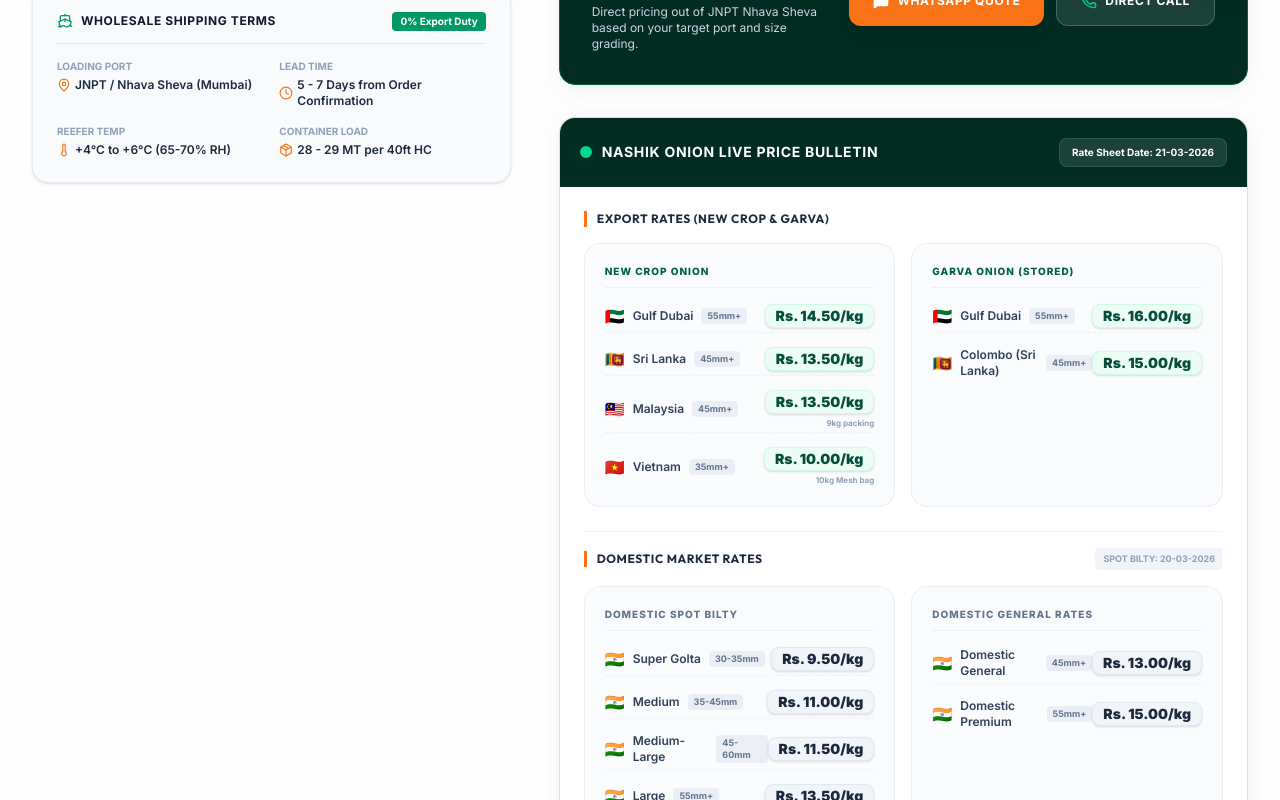
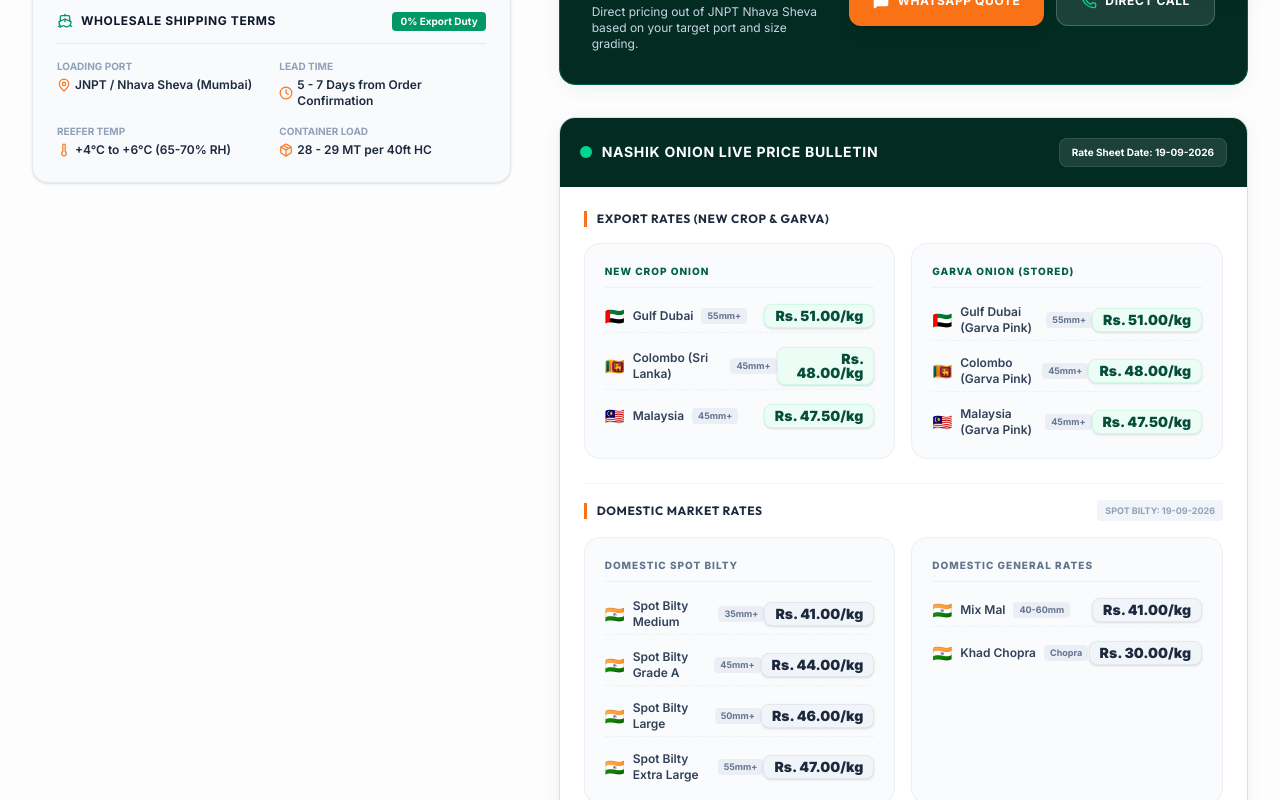
Before and after one commit to kumarraj9/nashik-fruit-vegetable, a Next.js app: page /onion-exporter-from-nashik in a window 1280 px wide. Shown: the part 820-1620 px from the top of the page. Built offline with nearby package versions, Linux system fonts and the light colour scheme.

Commit message:
fix: update daily Nashik Garva Pink onion rates for 19/09/2026

```diff
--- a/src/data/onion-prices.ts
+++ b/src/data/onion-prices.ts
@@ -21,26 +21,26 @@ export interface OnionPrices {
 // UPDATE ONION PRICES HERE EVERY DAY
 // -------------------------------------------------------------
 export const onionPrices: OnionPrices = {
-  lastUpdated: "21-03-2026",
-  domesticBiltyDate: "20-03-2026",
+  lastUpdated: "19-09-2026",
+  domesticBiltyDate: "19-09-2026",
   newCrop: [
-    { name: "Gulf Dubai", flag: "🇦🇪", spec: "55mm+", rate: "14.50", currency: "Rs.", unit: "kg" },
-    { name: "Sri Lanka", flag: "🇱🇰", spec: "45mm+", rate: "13.50", currency: "Rs.", unit: "kg" },
-    { name: "Malaysia", flag: "🇲🇾", spec: "45mm+", rate: "13.50", currency: "Rs.", unit: "kg", extra: "9kg packing" },
-    { name: "Vietnam", flag: "🇻🇳", spec: "35mm+", rate: "10.00", currency: "Rs.", unit: "kg", extra: "10kg Mesh bag" }
+    { name: "Gulf Dubai", flag: "🇦🇪", spec: "55mm+", rate: "51.00", currency: "Rs.", unit: "kg" },
+    { name: "Colombo (Sri Lanka)", flag: "🇱🇰", spec: "45mm+", rate: "48.00", currency: "Rs.", unit: "kg" },
+    { name: "Malaysia", flag: "🇲🇾", spec: "45mm+", rate: "47.50", currency: "Rs.", unit: "kg" }
   ],
   garvaCrop: [
-    { name: "Gulf Dubai", flag: "🇦🇪", spec: "55mm+", rate: "16.00", currency: "Rs.", unit: "kg" },
-    { name: "Colombo (Sri Lanka)", flag: "🇱🇰", spec: "45mm+", rate: "15.00", currency: "Rs.", unit: "kg" }
+    { name: "Gulf Dubai (Garva Pink)", flag: "🇦🇪", spec: "55mm+", rate: "51.00", currency: "Rs.", unit: "kg" },
+    { name: "Colombo (Garva Pink)", flag: "🇱🇰", spec: "45mm+", rate: "48.00", currency: "Rs.", unit: "kg" },
+    { name: "Malaysia (Garva Pink)", flag: "🇲🇾", spec: "45mm+", rate: "47.50", currency: "Rs.", unit: "kg" }
   ],
   domesticSpotBilty: [
-    { name: "Super Golta", flag: "🇮🇳", spec: "30-35mm", rate: "9.50", currency: "Rs.", unit: "kg" },
-    { name: "Medium", flag: "🇮🇳", spec: "35-45mm", rate: "11.00", currency: "Rs.", unit: "kg" },
-    { name: "Medium-Large", flag: "🇮🇳", spec: "45-60mm", rate: "11.50", currency: "Rs.", unit: "kg" },
-    { name: "Large", flag: "🇮🇳", spec: "55mm+", rate: "13.50", currency: "Rs.", unit: "kg" }
+    { name: "Spot Bilty Medium", flag: "🇮🇳", spec: "35mm+", rate: "41.00", currency: "Rs.", unit: "kg" },
+    { name: "Spot Bilty Grade A", flag: "🇮🇳", spec: "45mm+", rate: "44.00", currency: "Rs.", unit: "kg" },
+    { name: "Spot Bilty Large", flag: "🇮🇳", spec: "50mm+", rate: "46.00", currency: "Rs.", unit: "kg" },
+    { name: "Spot Bilty Extra Large", flag: "🇮🇳", spec: "55mm+", rate: "47.00", currency: "Rs.", unit: "kg" }
   ],
   domesticGeneral: [
-    { name: "Domestic General", flag: "🇮🇳", spec: "45mm+", rate: "13.00", currency: "Rs.", unit: "kg" },
-    { name: "Domestic Premium", flag: "🇮🇳", spec: "55mm+", rate: "15.00", currency: "Rs.", unit: "kg" }
+    { name: "Mix Mal", flag: "🇮🇳", spec: "40-60mm", rate: "41.00", currency: "Rs.", unit: "kg" },
+    { name: "Khad Chopra", flag: "🇮🇳", spec: "Chopra", rate: "30.00", currency: "Rs.", unit: "kg" }
   ]
 };
```
